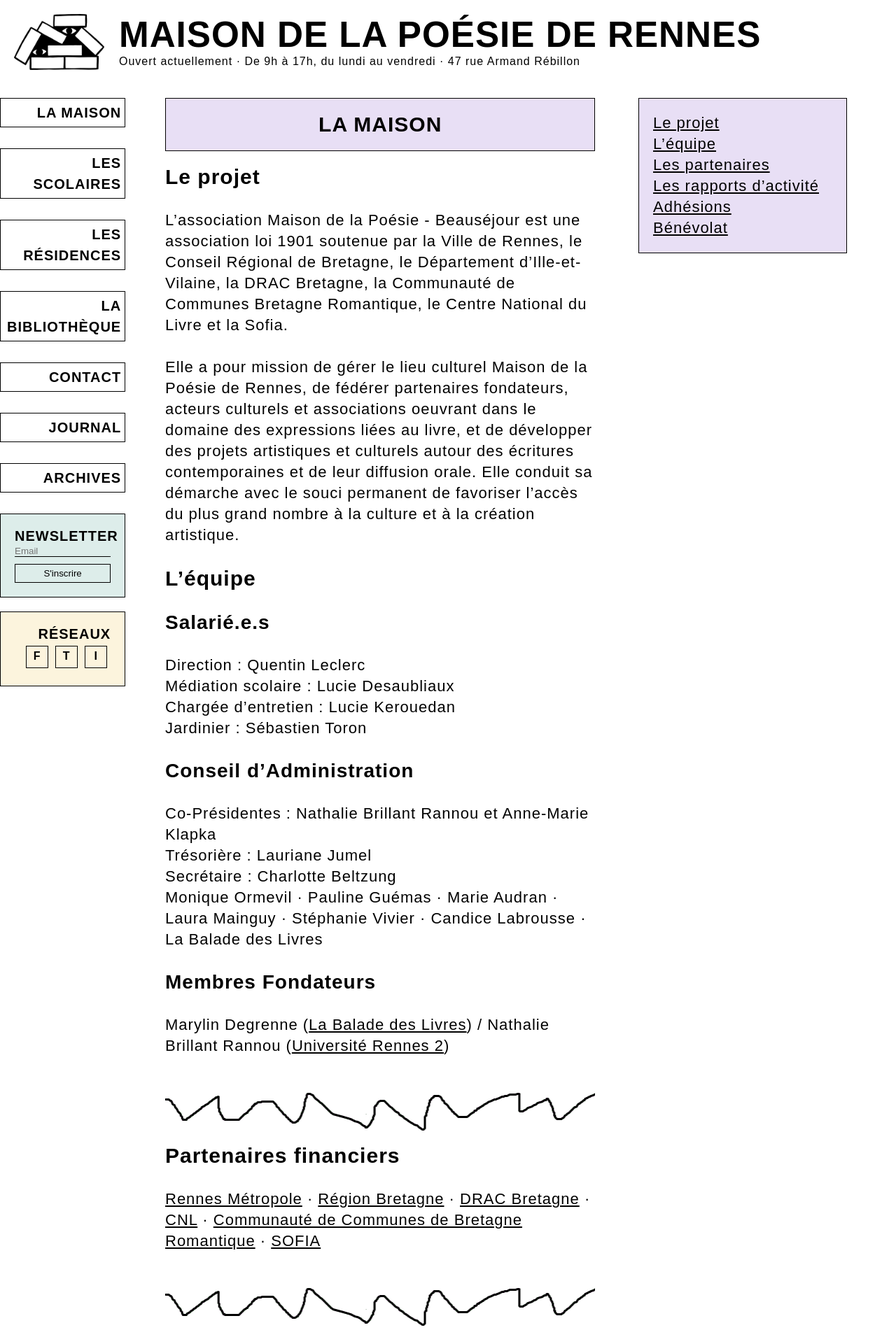
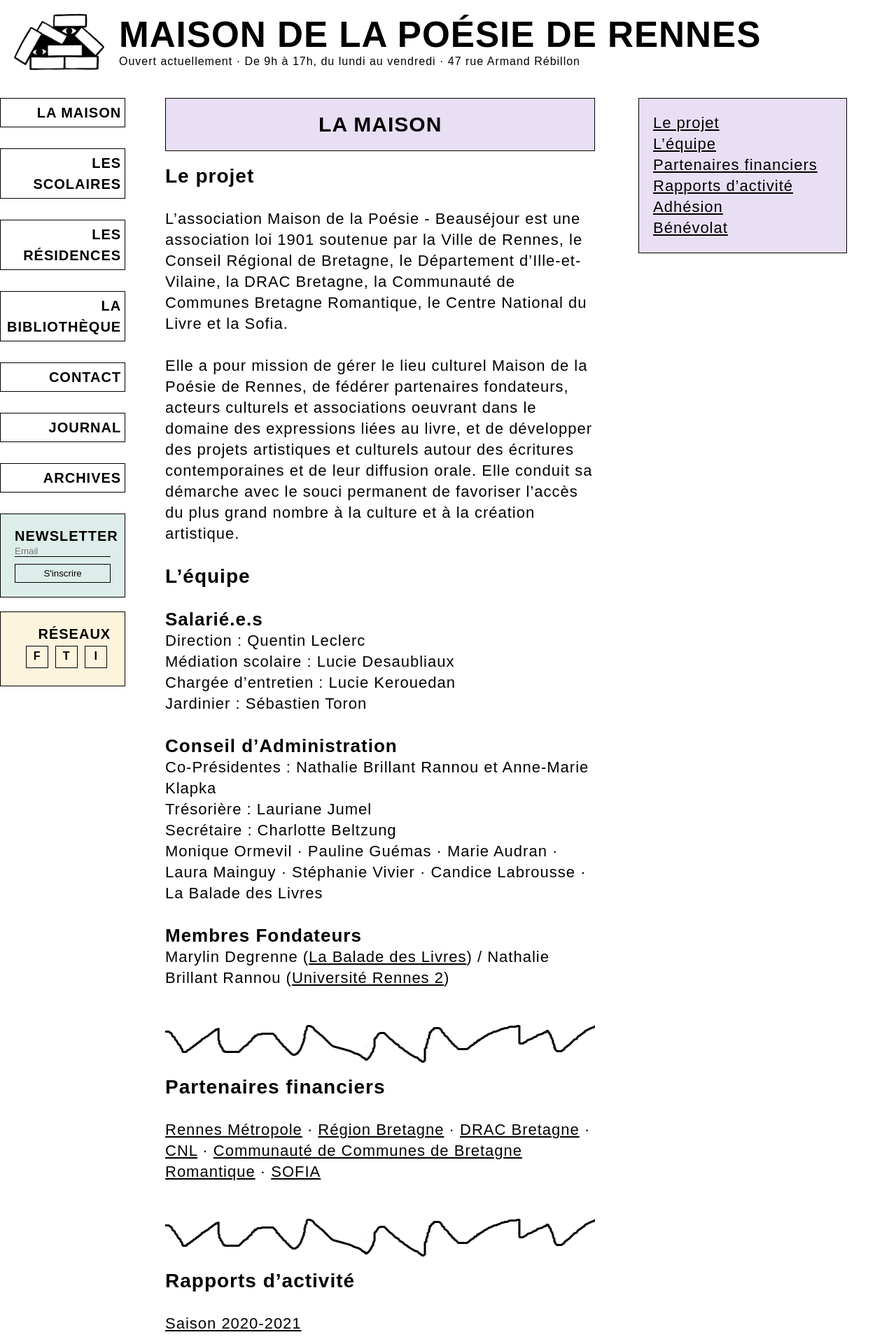
Before and after one commit to PQuod/MaisondelaPoesiedeRennes, a Jekyll site: the page built from maison.markdown, in a window 1280 px wide. Shown: the top 1911 px of the page at 70% size. Built offline with Jekyll 4.4.1, drawn with Linux system fonts in a browser that asks for light colours; some web fonts are replaced; a script that is not in the unit is left out.

Commit message:
Update Pages “maison”

```diff
--- a/maison.markdown
+++ b/maison.markdown
@@ -3,48 +3,40 @@
 title: La Maison
 permalink: /maison/
 ---
-{: .sommaire }
-  * [Le projet](#projet)
-  * [L'équipe](#equipe)
-  * [Les partenaires](#partenaires)
-  * [Les rapports d'activité](#rapports)
-  * [Adhésions](#adhesion)
-  * [Bénévolat](#benevolat)
-
-# Le projet <a class="anchor" id="projet"></a>
+## Le projet <a class="anchor" id="projet"></a>
 
 L'association Maison de la Poésie - Beauséjour est une association loi 1901 soutenue par la Ville de Rennes, le Conseil Régional de Bretagne, le Département d'Ille-et-Vilaine, la DRAC Bretagne, la Communauté de Communes Bretagne Romantique, le Centre National du Livre et la Sofia.
 
 Elle a pour mission de gérer le lieu culturel Maison de la Poésie de Rennes, de fédérer partenaires fondateurs, acteurs culturels et associations oeuvrant dans le domaine des expressions liées au livre, et de développer des projets artistiques et culturels autour des écritures contemporaines et de leur diffusion orale. Elle conduit sa démarche avec le souci permanent de favoriser l’accès du plus grand nombre à la culture et à la création artistique.
 
-# L'équipe <a class="anchor" id="equipe"></a>
+## L'équipe <a class="anchor" id="equipe"></a>
 
-## Salarié.e.s
+### Salarié.e.s
 - Direction : Quentin Leclerc
 - Médiation scolaire : Lucie Desaubliaux
 - Chargée d'entretien : Lucie Kerouedan
 - Jardinier : Sébastien Toron
 
-## Conseil d'Administration
+### Conseil d'Administration
 
 - Co-Présidentes : Nathalie Brillant Rannou et Anne-Marie Klapka
 - Trésorière : Lauriane Jumel
 - Secrétaire : Charlotte Beltzung
 - Monique Ormevil &middot; Pauline Guémas &middot; Marie Audran &middot; Laura Mainguy &middot; Stéphanie Vivier &middot; Candice Labrousse &middot; La Balade des Livres
 
-## Membres Fondateurs
+### Membres Fondateurs
 
 Marylin Degrenne ([La Balade des Livres](http://www.la-balade-des-livres.fr/)) / Nathalie Brillant Rannou ([Université Rennes 2](http://www.univ-rennes2.fr/))
 
 ---
 
-# Partenaires financiers <a class="anchor" id="partenaires"></a>
+## Partenaires financiers <a class="anchor" id="partenaires"></a>
 
 [Rennes Métropole](https://metropole.rennes.fr/) &middot; [Région Bretagne](https://www.bretagne.bzh/) &middot; [DRAC Bretagne](http://www.culture.gouv.fr/Regions/Drac-Bretagne) &middot; [CNL](https://centrenationaldulivre.fr/) &middot; [Communauté de Communes de Bretagne Romantique](https://bretagneromantique.fr/accueil) &middot; [SOFIA](https://www.la-sofia.org/)
 
 ---
 
-# Rapports d'activité <a class="anchor" id="rapports"></a>
+## Rapports d'activité <a class="anchor" id="rapports"></a>
 - [Saison 2020-2021](/docs/2020-2021_RapportActivite.pdf)
 - [Saison 2019-2020](/docs/2019-2020_RapportActivite.pdf)
 - [Saison 2018-2019](/docs/2018-2019_RapportActivite.pdf)
@@ -52,7 +44,7 @@
 
 ---
 
-# Adhésion <a class="anchor" id="adhesion"></a>
+## Adhésion <a class="anchor" id="adhesion"></a>
 
 [Télécharger le bulletin d'adhésion 2022 (PDF)](/docs/2022_Adhesion.pdf)
 
@@ -75,7 +67,7 @@
 
 ---
 
-# Bénévolat <a class="anchor" id="benevolat"></a>
+## Bénévolat <a class="anchor" id="benevolat"></a>
 
 Toute l'année, nous sommes à la recherche de bénévoles pour nous aider dans diverses missions en lien avec les activités de notre association. Par exemple, aider à la logistique de nos événements artistiques, à enrichir le fonds de notre bibliothèque en suggérant des achats, ou encore à animer le lieu en participant au projet potager.
 
```
